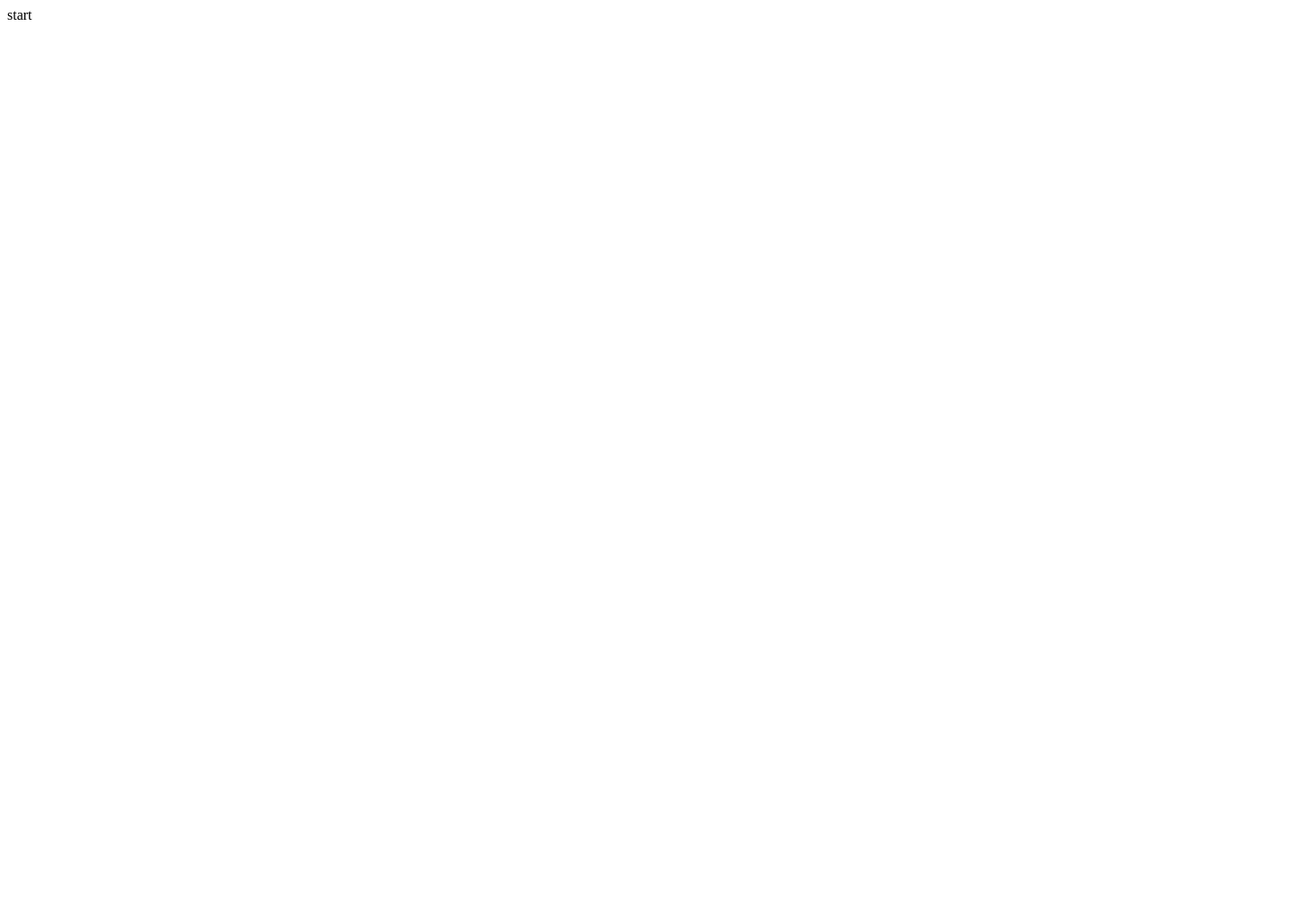
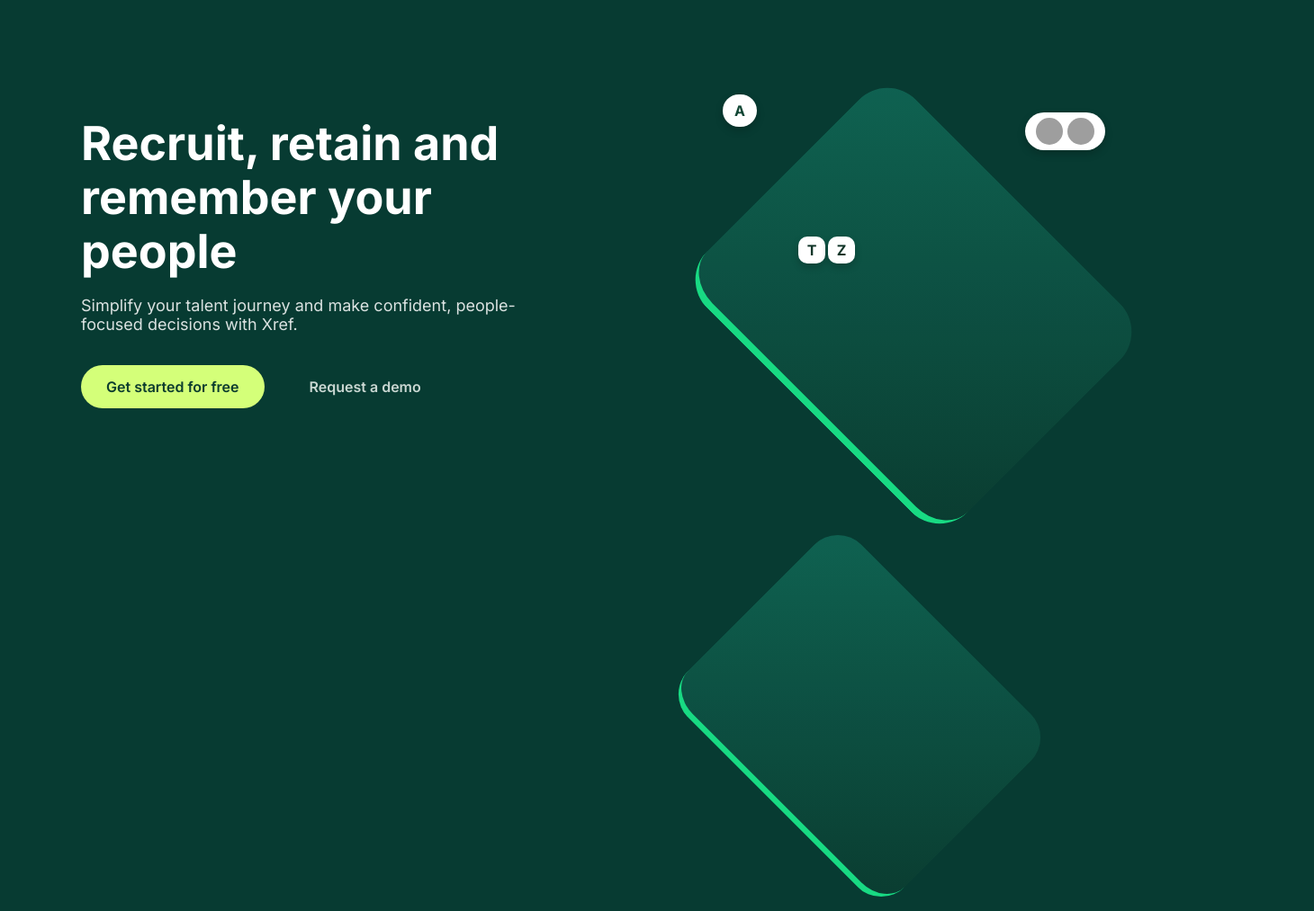
Before and after one commit to Akochixon/2-oraliq-ishi-new, a plain HTML site: page index.html in a window 1280 px wide. Shown: the whole page at 90% size, 1460 px wide, since content can reach past the window. Before the commit the page ends 800 px from the top, so only its background shows below. Drawn offline with Linux system fonts and the light colour scheme; grey boxes are pictures that could not be loaded.

Commit message:
Charchadim

```diff
--- a/index.html
+++ b/index.html
@@ -1,11 +1,191 @@
 <!DOCTYPE html>
-<html lang="en">
+<html lang="uz">
 <head>
-  <meta charset="UTF-8">
-  <meta name="viewport" content="width=device-width, initial-scale=1.0">
-  <title>Document</title>
+    <meta charset="UTF-8">
+    <meta name="viewport" content="width=device-width, initial-scale=1.0">
+    <title>Xref Clone</title>
+
+    <style>
+        @import url('https://fonts.googleapis.com/css2?family=Inter:wght@300;400;600;700&display=swap');
+
+        body {
+            margin: 0;
+            background: #073b32;
+            font-family: 'Inter', sans-serif;
+            overflow: hidden;
+        }
+
+        .hero {
+            width: 100%;
+            height: 100vh;
+            padding: 90px 90px;
+            position: relative;
+            color: white;
+        }
+
+        /* LEFT CONTENT */
+        .content {
+            max-width: 520px;
+            margin-top: 40px;
+            position: relative;
+            z-index: 5;
+        }
+
+        h1 {
+            font-size: 52px;
+            line-height: 1.15;
+            margin-bottom: 20px;
+            font-weight: 700;
+        }
+
+        p {
+            font-size: 18px;
+            opacity: .85;
+            margin-bottom: 35px;
+        }
+
+        .buttons {
+            display: flex;
+            gap: 22px;
+        }
+
+        .btn {
+            padding: 14px 28px;
+            text-decoration: none;
+            font-weight: 600;
+            border-radius: 30px;
+            font-size: 16px;
+        }
+
+        .btn.primary {
+            background: #d4ff79;
+            color: #0c3d2e;
+        }
+
+        .btn.secondary {
+            color: #c9d7d2;
+        }
+
+        /* FLOATING AVATARS */
+        .avatar {
+            position: absolute;
+            display: flex;
+            align-items: center;
+            gap: 5px;
+            background: #fff;
+            color: #134735;
+            font-weight: 700;
+            padding: 8px 13px;
+            border-radius: 30px;
+            animation: float 4s ease-in-out infinite;
+            box-shadow: 0 4px 10px rgba(0,0,0,0.2);
+            z-index: 10;
+        }
+
+        .avatar-a {
+            top: 110px;
+            left: 55%;
+        }
+
+        .avatar-group {
+            top: 130px;
+            left: 78%;
+            padding: 6px 12px;
+        }
+
+        .avatar-group img {
+            width: 30px;
+            height: 30px;
+            border-radius: 50%;
+        }
+
+        .avatar-tags {
+            top: 260px;
+            left: 60%;
+            background: transparent;
+            box-shadow: none;
+        }
+
+        .avatar-tags span {
+            background: #fff;
+            color: #113528;
+            width: 30px;
+            height: 30px;
+            display: flex;
+            align-items: center;
+            justify-content: center;
+            border-radius: 10px;
+            margin-left: -2px;
+            font-weight: 700;
+            box-shadow: 0 4px 8px rgba(0,0,0,0.2);
+        }
+
+        /* 3D Shakl */
+        .shape {
+            position: absolute;
+            width: 410px;
+            height: 320px;
+            background: linear-gradient(135deg, #106554, #0b3d31);
+            border-radius: 45px;
+            transform: rotate(45deg);
+            border-bottom: 8px solid #19e388;
+            opacity: 0.95;
+        }
+
+
+        .shape-top {
+            top: 18%;
+            right: 240px;
+        }
+
+
+        .shape-bottom {
+            bottom: 2%;
+            right: 300px;
+            transform: rotate(45deg) scale(0.83);
+        }
+
+        /* FLOAT ANIMATION */
+        @keyframes float {
+            0% { transform: translateY(10); }
+            50% { transform: translateY(-10px); }
+            100% { transform: translateY(0); }
+        }
+    </style>
 </head>
 <body>
-  start
+
+<div class="hero">
+
+    <!-- FLOATING -->
+    <div class="avatar avatar-a">A</div>
+
+    <div class="avatar avatar-group">
+        <img src="https://i.pravatar.cc/40?img=3">
+        <img src="https://i.pravatar.cc/40?img=6">
+    </div>
+
+    <div class="avatar avatar-tags">
+        <span>T</span>
+        <span>Z</span>
+    </div>
+
+    <!-- LEFT TEXT -->
+    <div class="content">
+        <h1>Recruit, retain and<br>remember your people</h1>
+        <p>Simplify your talent journey and make confident, people-focused decisions with Xref.</p>
+
+        <div class="buttons">
+            <a href="#" class="btn primary">Get started for free</a>
+            <a href="#" class="btn secondary">Request a demo</a>
+        </div>
+    </div>
+
+    <!-- NEW FIXED 3D SHAPES -->
+    <div class="shape shape-top"></div>
+    <div class="shape shape-bottom"></div>
+
+</div>
+
 </body>
 </html>
```
